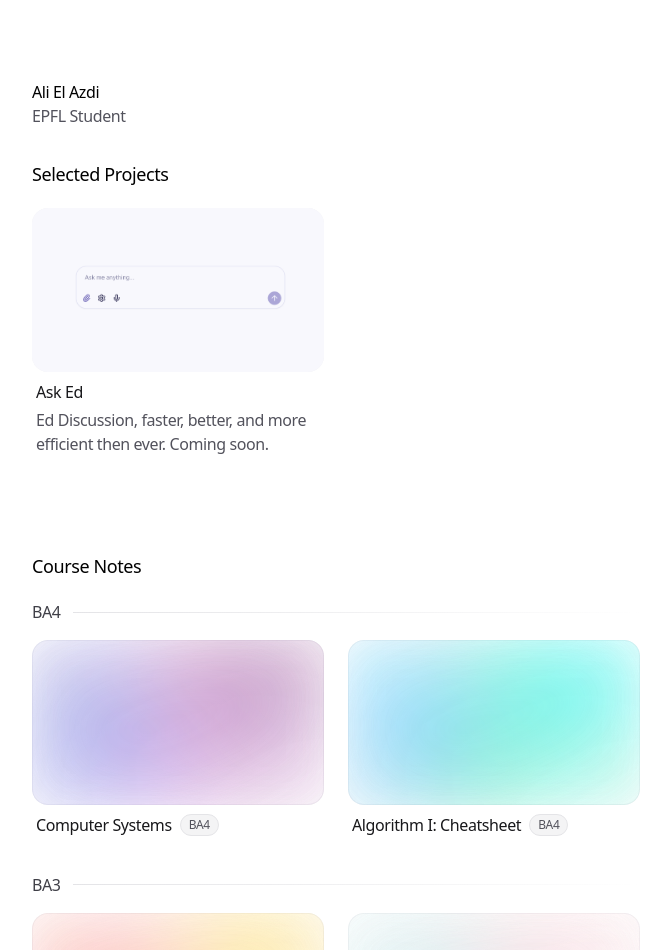
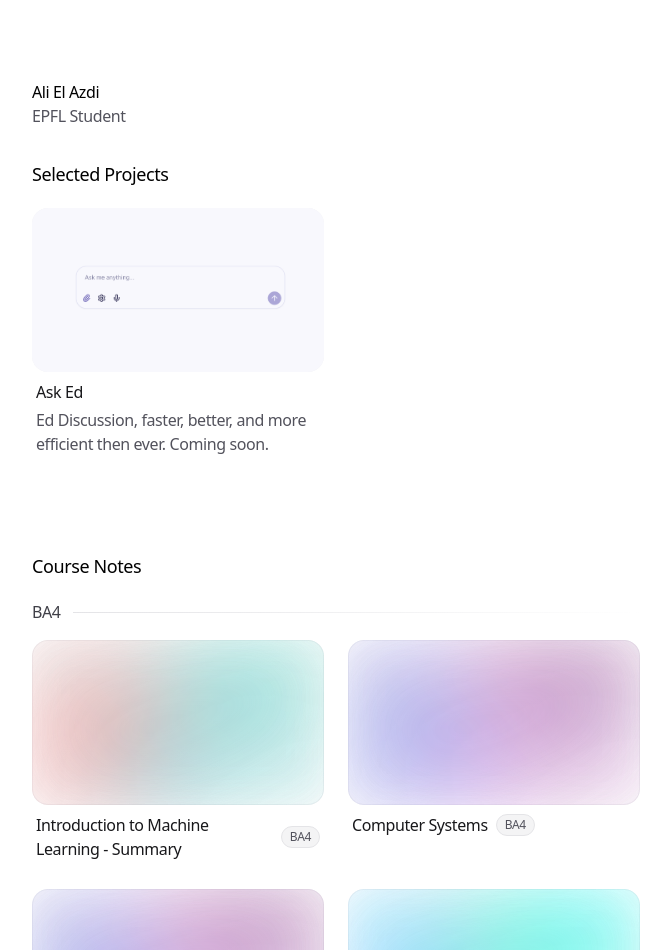
Before and after one commit to elazdi-al/me, a Next.js app: page / in a window 1280 px wide. Shown: the top 950 px of the page, without its empty margins (304-975 px from the left). Built offline with nearby package versions, Linux system fonts and the light colour scheme.

Commit message:
intro to ml, compsys cheatsheet

```diff
--- a/app/blog/layout.tsx
+++ b/app/blog/layout.tsx
@@ -2,6 +2,8 @@
 import { TextMorph } from '@/components/ui/text-morph'
 import { ScrollProgress } from '@/components/ui/scroll-progress'
 import { useEffect, useState } from 'react'
+
+// eslint-disable-next-line @typescript-eslint/no-unused-vars
 import { Analytics } from "@vercel/analytics/next"
 
 function CopyButton() {
--- a/app/data.ts
+++ b/app/data.ts
@@ -104,7 +104,25 @@ export const COURSE_NOTES: CourseNote[] = [
 	// BA4 Semester
 	{
 		semester: "BA4",
+		name: "Introduction to Machine Learning - Summary",
+		description: "",
+		link: "https://github.com/elazdi-al/ML-Summary/blob/main/main.pdf",
+		pdfUrl: "https://github.com/elazdi-al/ML-Summary/blob/main/main.pdf",
+		gradientColors: ["#FF6B6B", "#4ECDC4", "#45B7D1", "#96CEB4"],
+		id: "course0",
+	},
+	{
+		semester: "BA4",
 		name: "Computer Systems",
+		description: "",
+		link: "https://elazdi-al.github.io/compsys/",
+		pdfUrl: "https://github.com/elazdi-al/compsys/blob/main/compsys.pdf",
+		gradientColors: ["#667eea", "#764ba2", "#f093fb", "#f5576c"],
+		id: "course1",
+	},
+	{
+		semester: "BA4",
+		name: "Computer Systems - Midterm CheatSheet",
 		description: "",
 		link: "https://elazdi-al.github.io/compsys/",
 		pdfUrl: "https://raw.githubusercontent.com/elazdi-al/compsys-cheatsheet/main/cheatsheet.pdf",
```
Also changed, not shown: 1 other file (tests, documents, lock files or other folders).
